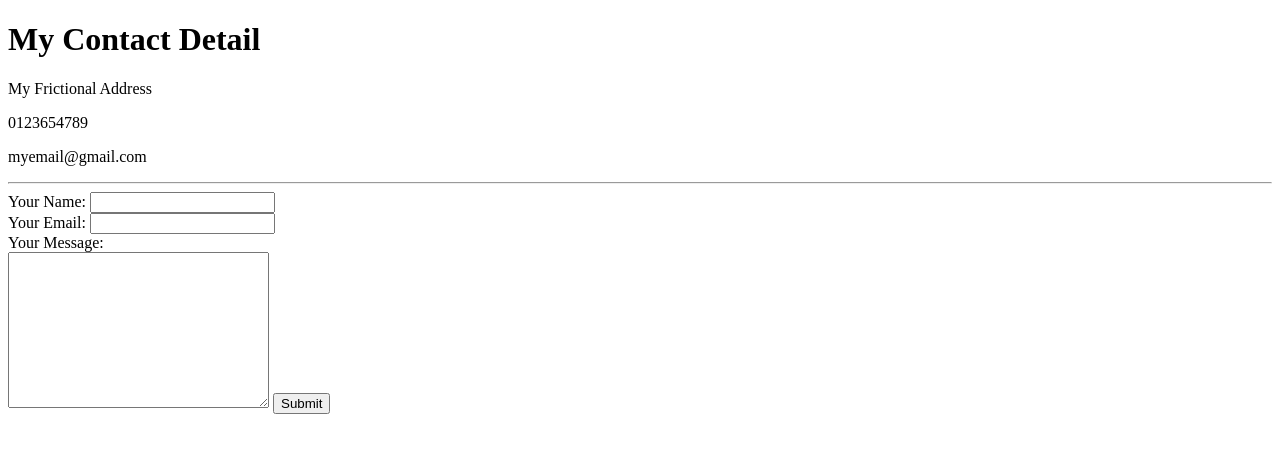
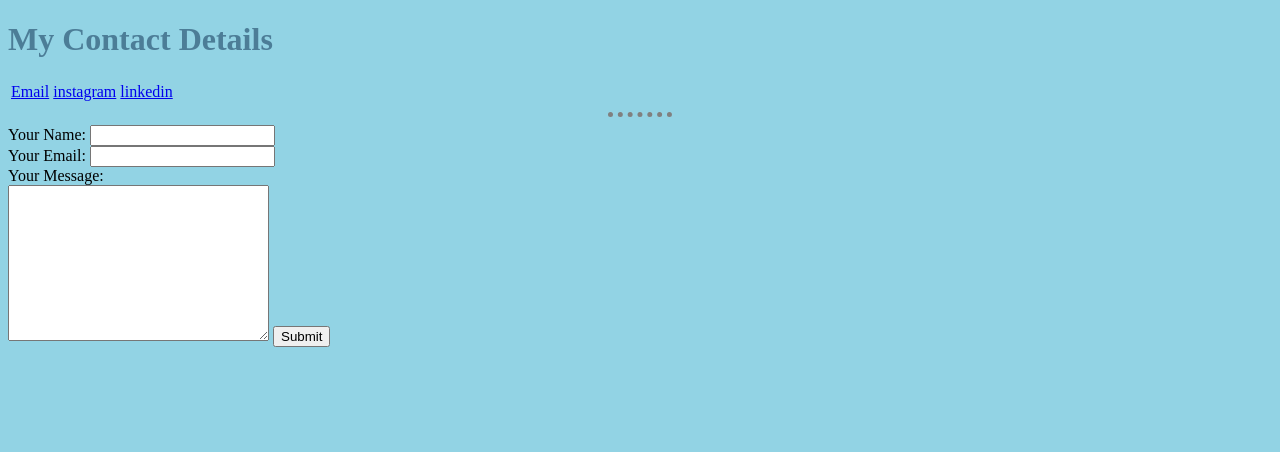
Before and after one commit to Mohdyusuf26/cv, a plain HTML site: page Contact.html in a window 1280 px wide. Drawn offline with Linux system fonts and the light colour scheme.

Commit message:
Update Contact.html

```diff
--- a/Contact.html
+++ b/Contact.html
@@ -5,12 +5,18 @@
     <meta http-equiv="X-UA-Compatible" content="IE=edge">
     <meta name="viewport" content="width=device-width, initial-scale=1.0">
     <title>Contact Me</title>
+    <link rel="stylesheet" href="styles.css">
 </head>
 <body>
-    <h1>My Contact Detail</h1>
-    <p>My Frictional Address</p>
-    <p>0123654789</p>
-    <p>myemail@gmail.com</p>
+    <h1>My Contact Details</h1>
+   <table>
+       <tr>
+           <td><a href="mailto:yusufrajput001@gmail.com">Email</a></td>
+           <td><a href="https://www.instagram.com/yusuf_ibad_/">instagram</a></td>
+           <td><a href="https://www.linkedin.com/in/mohd-yusuf-khan-673b59225">linkedin</a></td>
+       </tr>
+
+   </table>
        <hr>
        <form  action="mailto:idfarzi@gmail.com" method="post" enctype="text/plain">
            <label>Your Name:</label>
```
